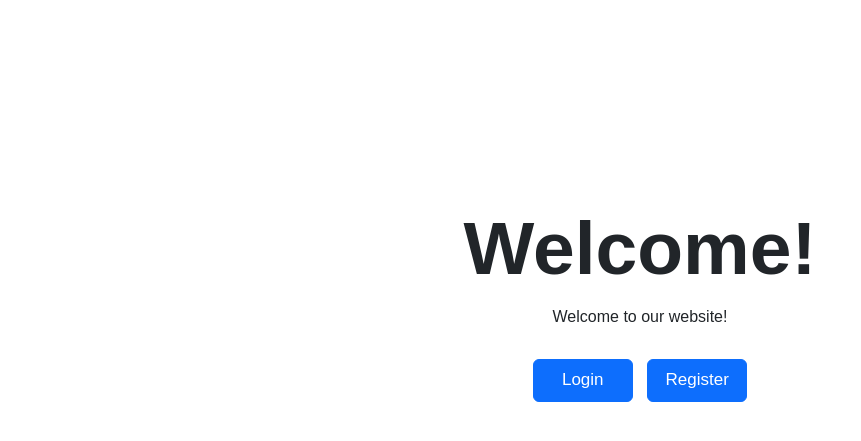
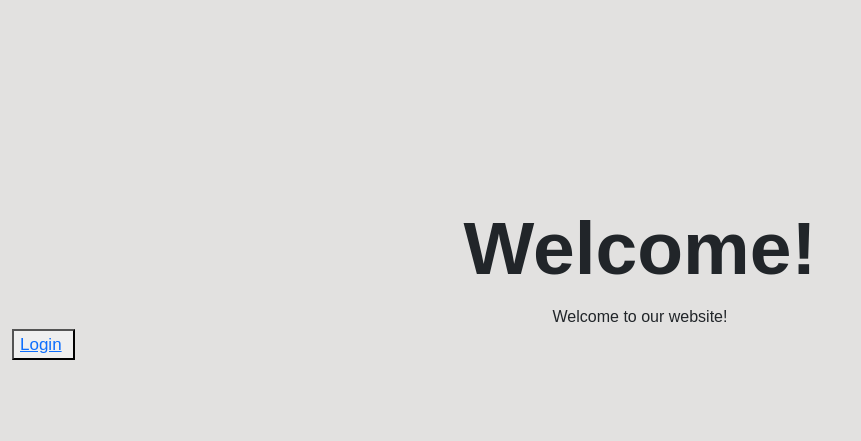
Before and after one commit to davidayoub/IT490Project, a PHP site: page /html/register.html in a window 1280 px wide. Shown: the part 56-497 px from the top of the page, without its empty margins (0-861 px from the left). Run offline with PHP 8.4, Linux system fonts and the light colour scheme; some libraries are stand-ins or nearby versions.

Commit message:
Added styling for login and register page

```diff
--- a/frontend/css/styles.css
+++ b/frontend/css/styles.css
@@ -264,7 +264,7 @@
         }
     }
 
-    /*
+
     #temp-left{
 
         margin-top: 27%;
@@ -311,4 +311,3 @@
     body{
         background-color: #E2E1E0;
     }
-    */
--- a/frontend/html/register.html
+++ b/frontend/html/register.html
@@ -50,19 +50,15 @@
 
                     <!-- Row for login and Register modal buttons  -->
                     <div class = "row">
-                        <div class = "col-sm-12" id = "login-register-button-holder">
-                            <button type="button" class="btn btn-primary" data-toggle="modal" data-target="#exampleModalCenter" id = "login-modal-opener" >
-                                Login
-                            </button>
-                            <button type="button" class="btn btn-primary" data-toggle="modal" data-target="#exampleModalCenter1" id = "register-modal-opener">
-                                Register
+                        <div class = "col-sm-12" id = "register-button-holder">
+                            <button>
+                            <a href="login.html" data-toggle="modal" id = "login-modal-opener" data-target="#exampleModalCenter">Login</a>
                             </button>
                         </div>
                     </div>
                 </div>
             </div>
         </div>
-
 
 
         <!-- Register Modal -->
```
Also changed, not shown: frontend/html/login.html (+2 -5 lines).
